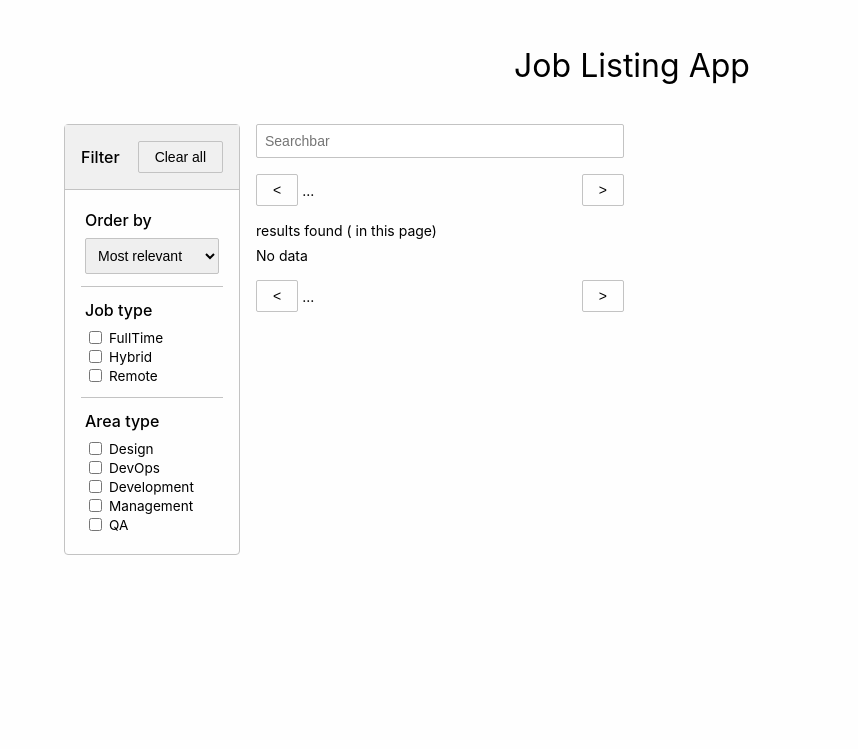
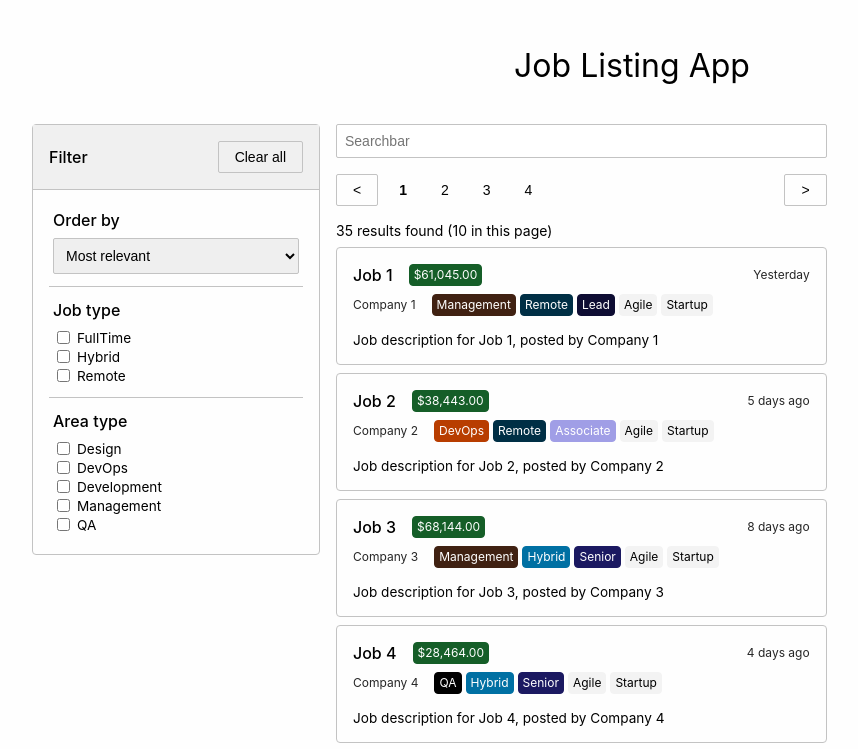
Before and after one commit to jpricardo/job-listing, a Next.js app: page / in a window 1280 px wide. Shown: the top 749 px of the page, without its empty margins (8-866 px from the left). Built offline with nearby package versions, Linux system fonts and the light colour scheme.

Commit message:
feat: controls and reducer implementation

```diff
--- a/src/app/page.tsx
+++ b/src/app/page.tsx
@@ -1,93 +1,122 @@
 'use client';
 import { useQuery } from '@tanstack/react-query';
 import { Col, Flex, Row } from 'antd';
-import { memo, useMemo, useState } from 'react';
+import { memo, useMemo } from 'react';
 
 import Controls from '@/components/Controls';
+import Header from '@/components/Header';
 import SearchBar from '@/components/inputs/SearchBar';
 import JobDetails from '@/components/JobDetails';
 import JobList from '@/components/JobList';
-import { OrderByType } from '@/lib';
+import Pagination from '@/components/Pagination';
+import { useIsMobile } from '@/hooks/useIsMobile';
+import useObjectReducer from '@/hooks/useObjectReducer';
+import { AreaType, JobType, OrderByType } from '@/lib';
 import JobService from '@/services/JobService';
-import Pagination from '@/components/Pagination';
-import Header from '@/components/Header';
 
-function Home() {
+type DispatchData = {
 	// Controls
-	const [activeId, setActiveId] = useState<number>();
-	const [searchTerm, setSearchTerm] = useState('');
-	const [orderBy, setOrderBy] = useState<OrderByType>('Most relevant');
+	activeId?: number;
+	searchTerm: string;
+	orderBy: OrderByType;
+	jobTypes: JobType[];
+	areaTypes: AreaType[];
 
 	// Pagination
 	// TODO - The user must control this setting
-	const [itemsPerPage] = useState(10);
-	const [currentPage, setCurrentPage] = useState(0);
+	itemsPerPage: number;
+	currentPage: number;
+};
+
+function Home() {
+	const isMobile = useIsMobile();
+	const [state, dispatch] = useObjectReducer<DispatchData>({
+		searchTerm: '',
+		orderBy: 'Most relevant',
+		jobTypes: [],
+		areaTypes: [],
+
+		itemsPerPage: 10,
+		currentPage: 0,
+	});
 
 	// Data
 	const jobService = new JobService();
-	const { data, isPending } = useQuery({ queryKey: ['job'], queryFn: jobService.getAllJobs });
+	const { data, isPending } = useQuery({ queryKey: ['job'], queryFn: () => jobService.getAllJobs() });
 
 	const filteredData = useMemo(() => {
 		return data
-			?.filter((item) => item.title.toLowerCase().includes(searchTerm.toLowerCase()))
+			?.filter((item) => item.title.toLowerCase().includes(state.searchTerm.toLowerCase()))
+			.filter((item) => state.jobTypes.length === 0 || state.jobTypes.includes(item.jobType))
+			.filter((item) => state.areaTypes.length === 0 || state.areaTypes.includes(item.areaType))
 			.sort((a, b) => {
-				if (orderBy === 'Most recent') return b.createdAt.getDate() - a.createdAt.getDate();
-				if (orderBy === 'Best pay') return b.yearlySalary - a.yearlySalary;
+				if (state.orderBy === 'Most recent') return b.createdAt.getDate() - a.createdAt.getDate();
+				if (state.orderBy === 'Best pay') return b.yearlySalary - a.yearlySalary;
 
 				return 1;
 			});
-	}, [data, searchTerm, orderBy]);
+	}, [data, state]);
 
 	return (
-		<main style={{ padding: '1rem 4rem' }}>
+		<main style={{ padding: `1rem ${isMobile ? '1rem' : '2rem'}` }}>
 			<Row gutter={[16, 16]}>
 				<Col span={24}>
 					<Header />
 				</Col>
 
-				<Col lg={4}>
+				<Col xs={24} lg={8} xl={6}>
 					<Controls
-						orderBy={orderBy}
+						onReset={() => dispatch({ type: 'reset' })}
+						orderBy={state.orderBy}
 						onOrderByChange={(e) => {
 							//@ts-ignore
 							// TODO - Fix this type
-							setOrderBy(e.target.value);
+							dispatch({ type: 'update', value: { orderBy: e.target.value } });
 						}}
+						jobTypes={state.jobTypes}
+						onJobTypesChange={(value) => dispatch({ type: 'update', value: { jobTypes: value } })}
+						areaTypes={state.areaTypes}
+						onAreaTypesChange={(value) => dispatch({ type: 'update', value: { areaTypes: value } })}
 					/>
 				</Col>
 
-				<Col lg={8}>
+				<Col xs={24} lg={16} xl={10} xxl={8}>
 					<Flex gap='1rem' vertical>
-						<SearchBar value={searchTerm} onChange={(e) => setSearchTerm(e.target.value)} />
+						<SearchBar
+							value={state.searchTerm}
+							onChange={(e) => dispatch({ type: 'update', value: { searchTerm: e.target.value } })}
+						/>
 
 						<Pagination
-							currentPage={currentPage}
-							pageAmmount={Math.ceil((filteredData?.length ?? 0) / itemsPerPage)}
-							onClick={(value) => setCurrentPage(value)}
-							onNextPage={() => setCurrentPage((value) => value + 1)}
-							onPreviousPage={() => setCurrentPage((value) => value - 1)}
+							currentPage={state.currentPage}
+							pageAmmount={Math.ceil((filteredData?.length ?? 0) / state.itemsPerPage)}
+							onClick={(page) => dispatch({ type: 'update', value: { currentPage: page } })}
+							onNextPage={() => dispatch({ type: 'update', value: { currentPage: state.currentPage + 1 } })}
+							onPreviousPage={() => dispatch({ type: 'update', value: { currentPage: state.currentPage - 1 } })}
 						/>
 
 						<JobList
-							currentPage={currentPage}
-							itemsPerPage={itemsPerPage}
+							currentPage={state.currentPage}
+							itemsPerPage={state.itemsPerPage}
 							items={filteredData}
-							activeId={activeId}
-							setActiveId={setActiveId}
+							activeId={state.activeId}
+							setActiveId={(id) => dispatch({ type: 'update', value: { activeId: id } })}
 							loading={isPending}
 						/>
 
 						<Pagination
-							currentPage={currentPage}
-							pageAmmount={Math.ceil((filteredData?.length ?? 0) / itemsPerPage)}
-							onClick={(value) => setCurrentPage(value)}
-							onNextPage={() => setCurrentPage((value) => value + 1)}
-							onPreviousPage={() => setCurrentPage((value) => value - 1)}
+							currentPage={state.currentPage}
+							pageAmmount={Math.ceil((filteredData?.length ?? 0) / state.itemsPerPage)}
+							onClick={(page) => dispatch({ type: 'update', value: { currentPage: page } })}
+							onNextPage={() => dispatch({ type: 'update', value: { currentPage: state.currentPage + 1 } })}
+							onPreviousPage={() => dispatch({ type: 'update', value: { currentPage: state.currentPage - 1 } })}
 						/>
 					</Flex>
 				</Col>
 
-				<Col lg={12}>{activeId !== undefined ? <JobDetails jobId={activeId} /> : null}</Col>
+				<Col xs={24} xl={8} xxl={10}>
+					{state.activeId !== undefined ? <JobDetails jobId={state.activeId} /> : null}
+				</Col>
 			</Row>
 		</main>
 	);
```
